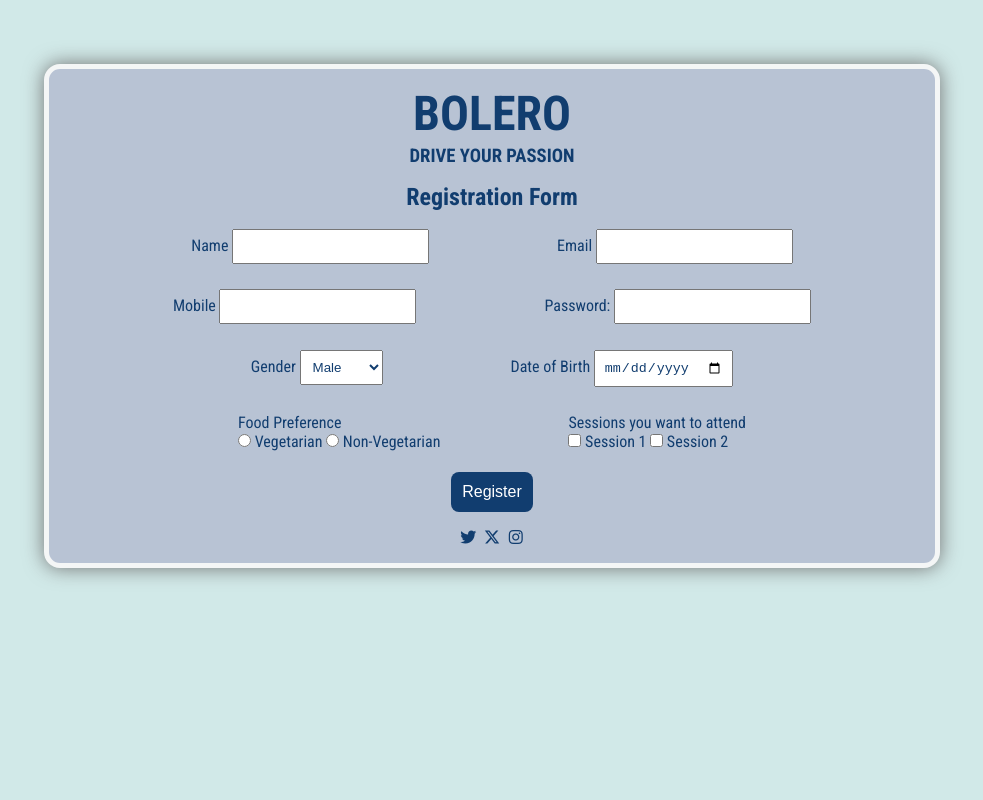
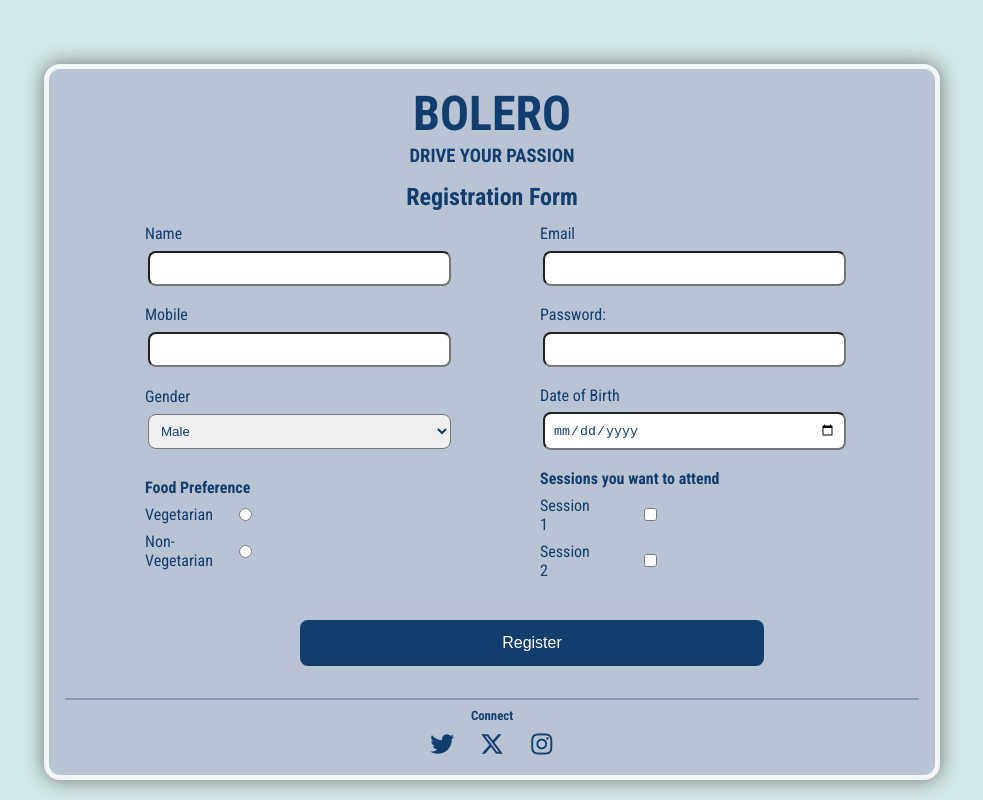
Before and after one commit to arsha2207/Registeration-Form, a plain HTML site: page index.html in a window 1280 px wide. Shown: the whole page, without its empty margins (148-1131 px from the left). Drawn offline with Linux system fonts and the light colour scheme.

Commit message:
added modifications

```diff
--- a/index.html
+++ b/index.html
@@ -1,20 +1,16 @@
 <!DOCTYPE html>
 <html lang="en">
+
 <head>
   <meta charset="UTF-8" />
   <meta name="viewport" content="width=device-width, initial-scale=1.0" />
   <title>Registration Form</title>
   <link rel="stylesheet" href="styles.css" />
-    <link
-      rel="stylesheet"
-      href="https://cdnjs.cloudflare.com/ajax/libs/font-awesome/7.0.1/css/all.min.css"
-    />
+  <link rel="stylesheet" href="https://cdnjs.cloudflare.com/ajax/libs/font-awesome/7.0.1/css/all.min.css" />
   <link rel="preconnect" href="https://fonts.googleapis.com" />
   <link rel="preconnect" href="https://fonts.gstatic.com" crossorigin />
-    <link
-      href="https://fonts.googleapis.com/css2?family=Roboto+Condensed:ital,wght@0,100..900;1,100..900&display=swap"
-      rel="stylesheet"
-    />
+  <link href="https://fonts.googleapis.com/css2?family=Roboto+Condensed:ital,wght@0,100..900;1,100..900&display=swap"
+    rel="stylesheet" />
 </head>
 
 <body>
@@ -26,7 +22,7 @@
     </header>
     <main>
       <form action="">
-          <div class="info">
+        <!-- <div class="info"> -->
         <div>
           <label for="name">Name</label>
           <input type="text" id="name" name="name" required />
@@ -35,53 +31,70 @@
           <label for="email">Email</label>
           <input type="email" id="email" name="email" required />
         </div>
+        <!-- </div> -->
+        <!-- <div class="info"> -->
+        <div><label for="mobile">Mobile</label>
+          <input type="tel" id="mobile" pattern="[0-9]{10}" name="mobile" required />
         </div>
-          <div class="info">
-            <div><label for="mobile">Mobile</label>
-            <input
-              type="tel"
-              id="mobile"
-              pattern="[0-9]{10}"
-              name="mobile"
-              required
-            /></div>
         <div><label for="password">Password:</label>
-            <input type="password" name="password" required /></div>
+          <input type="password" name="password" required />
         </div>
-          <div class="info">
+        <!-- </div> -->
+        <!-- <div class="info"> -->
         <div><label for="gender">Gender</label>
           <select id="gender">
             <option value="male">Male</option>
             <option value="female">Female</option>
             <option value="other">Others</option>
-            </select></div>
+          </select>
+        </div>
         <div><label for="dob">Date of Birth</label>
-            <input type="date" id="dob" max="31-12-2007" required /></div>
+          <input type="date" id="dob" max="31-12-2007" required />
         </div>
-          <div class="info">
-            <div>
-              <label for="food preference" name="food">Food Preference</label>
-              <div><input type="radio" id="veg" name="food" />
-              <label for="veg">Vegetarian</label>
+        <!-- </div> -->
+        <!-- <div class="info"> -->
+        <div class="options">
+          <fieldset>
+            <legend>Food Preference</legend>
+            <!-- <div> -->
+
+            <label for="veg">Vegetarian
+              <input type="radio" id="veg" name="food" />
+            </label>
+
+            <label for="non-veg">Non-Vegetarian
               <input type="radio" id="non-veg" name="food" />
-              <label for="non-veg">Non-Vegetarian</label></div>
+            </label>
+            <!-- </div> -->
+          </fieldset>
         </div>
-            <div>
-              <label for="session">Sessions you want to attend</label>
-              <div><input type="checkbox" id="session1" />
-              <label for="session1">Session 1</label>
+        <div class="options">
+          <fieldset>
+            <legend>Sessions you want to attend</legend>
+            <!-- <div> -->
+
+            <label for="session1">Session 1
+              <input type="checkbox" id="session1" />
+            </label>
+
+            <label for="session2">Session 2
               <input type="checkbox" id="session2" />
-              <label for="session2">Session 2</label></div>
+            </label>
+            <!-- </div> -->
+          </fieldset>
         </div>
-          </div>
+        <!-- </div> -->
         <button>Register</button>
       </form>
     </main>
     <footer>
+      <hr>
+      <h6>Connect</h6>
       <a href=""><i class="fa-brands fa-twitter"></i></a>
       <a href=""><i class="fa-brands fa-x-twitter"></i></a>
       <a href=""><i class="fa-brands fa-instagram"></i></a>
     </footer>
   </div>
 </body>
+
 </html>
--- a/styles.css
+++ b/styles.css
@@ -40,35 +40,80 @@ h2{
     margin-bottom: 0.8rem;
 }
 form{
-    display: flex;
-    flex-direction: column;
+    display: grid;
+    grid-template-columns: 1fr 1fr;
+    gap: 1rem;
     align-items: center;
     justify-content: center;
-    gap: 1rem;
+    margin-left: 5rem;
 }
 
-.info{
-    padding: 0.3rem;
+form div{
     display: flex;
-    gap: 8rem;
+    width: 100%;
+    justify-content:center;
+    align-items: flex-start;
+    flex-direction: column;
+    gap: 0.3rem;
 }
-.info input, .info select{
+form input,form select{
     padding: 0.5rem;
+    margin: 3px;
+    width: 80%;
+    border-radius: 0.5rem;
+}
+
+.options fieldset{
+    border: none;
+    padding: 0;
+}
+.options legend{
+    font-weight: bold;
+    margin-bottom: 0.5rem;
+}
+
+.options label{
+    display: flex;
+    align-items: center;
+    gap: 0.5rem;
+    margin-right: 1rem;
+    margin-bottom: 0.5rem;
 }
 
 button {
-    padding: 0.7rem;
+    padding: 0.9rem;
     font-size: 1rem;
     border-radius: 0.5rem;
     color: white;
     background-color: #113d6f;
     border: none;
     cursor: pointer;
+    grid-column: span 2;
+    margin-top: 1rem;
+    width: 60%;
+    justify-self: center;
 }
 label{
     font: weight 5px;
 }
 footer{
     text-align: center;
-    margin-top: 1rem;
+    margin-top: 2rem;
 }
+footer a{
+    margin: 0 0.5rem;
+    color: #113d6f;
+    font-size: 1.5rem;
+    text-decoration: none;
+}
+footer h6{
+    margin: 0.5rem;
+    color: #113d6f;
+    font-size: 0.8rem;
+    text-decoration: none;
+}
+footer hr{
+    margin-bottom: 0.5rem;
+    border: 0.001px solid #113d6f;
+    opacity: 0.3;
+}
```
Lines whose indentation alone changed are shown as unchanged.
